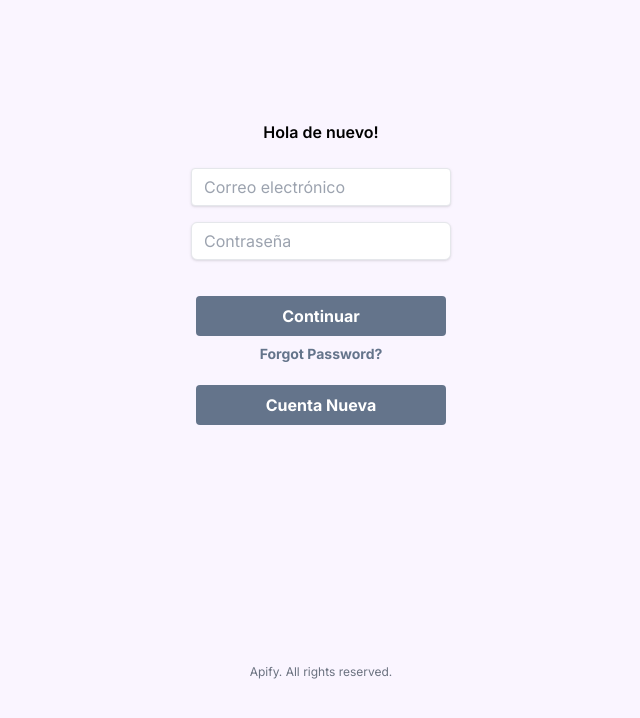
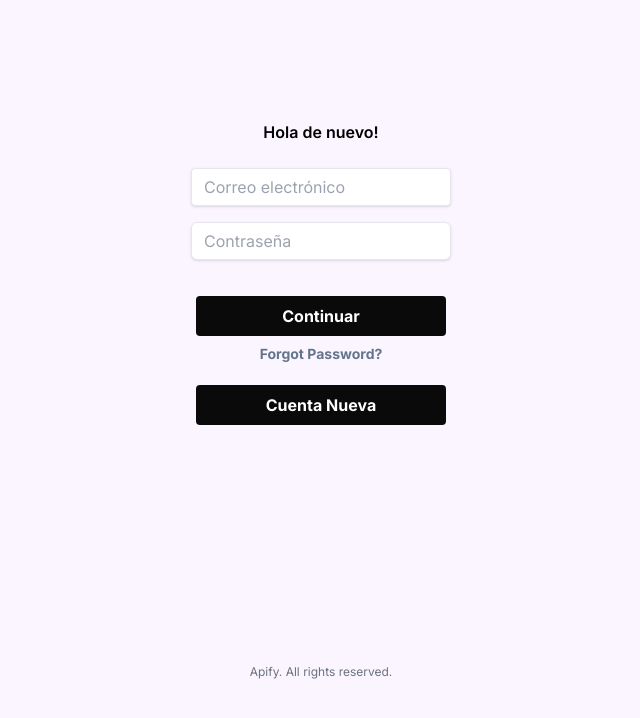
Before and after one commit to ignaciocenni/Artify, a Next.js app: page /login in a window 1280 px wide. Shown: the top 718 px of the page, without its empty margins (319-959 px from the left). Built offline with nearby package versions, Linux system fonts and the light colour scheme.

Commit message:
fix(app/login/page.jsx): change style hover color

```diff
--- a/app/login/page.jsx
+++ b/app/login/page.jsx
@@ -52,7 +52,7 @@ export default function page() {
           {/* <p className="text-xs italic">Please choose a password.</p> */}
         </div>
         <div className="flex items-center justify-center" >
-          <button className=" bg-slate-500 hover:bg-black text-white font-bold py-2 px-4 rounded focus:outline-none focus:shadow-outline w-[250px]"
+          <button className="bg-[var(--detail)] hover:bg-[var(--background-sec)] hover:text-black text-white font-bold py-2 px-4 rounded focus:outline-none focus:shadow-outline w-[250px]"
             type="submit"
             onClick={handleClick}
           >
@@ -61,12 +61,12 @@ export default function page() {
 
         </div>
 
-        <a className="inline-block align-baseline font-bold text-sm text-slate-500  hover:text-black mt-2" href="#">
+        <a className="inline-block align-baseline font-bold text-sm text-slate-500  hover:text-[var(--background-sec)] mt-2" href="#">
           Forgot Password?
         </a>
 
         <div className=" mt-5 flex items-center justify-center" >
-          <button className=" bg-slate-500 hover:bg-black text-white font-bold py-2 px-4 rounded focus:outline-none focus:shadow-outline w-[250px]"
+          <button className="bg-[var(--detail)] hover:bg-[var(--background-sec)] hover:text-black text-white font-bold py-2 px-4 rounded focus:outline-none focus:shadow-outline w-[250px]"
             type="submit"
             onClick={handleCreateCount}
           >
```
